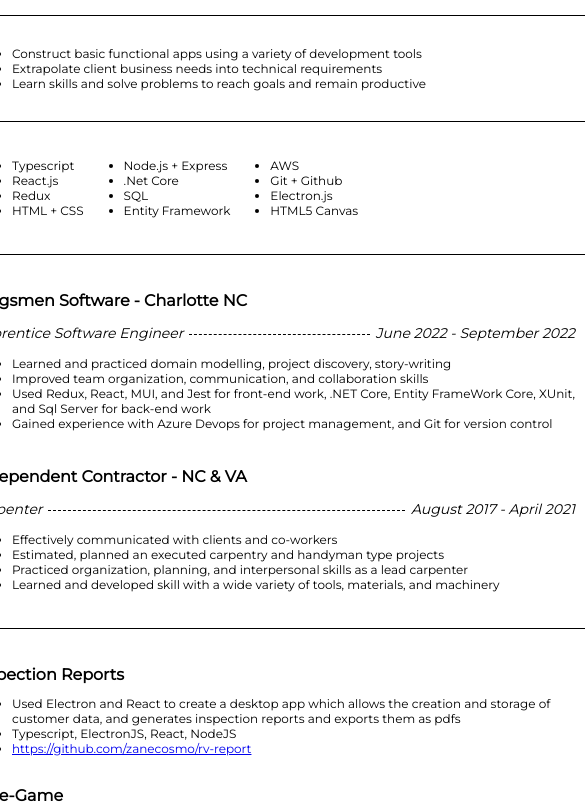
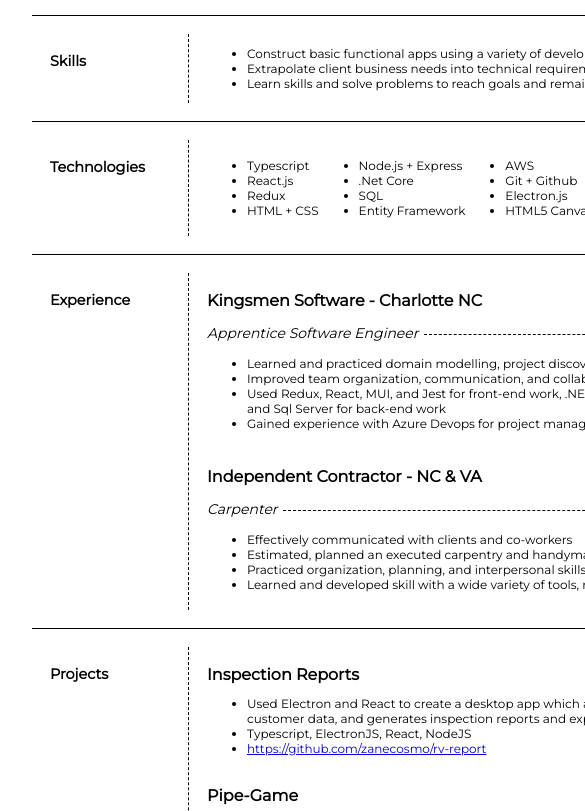
Before and after one commit to zanecosmo/zanecosmo.com, a plain HTML site: page resume/index.html in a window 390 px wide. Shown: the part 106-917 px from the top of the page, 585 px wide, since content can reach past the window. Drawn offline with Linux system fonts and the light colour scheme.

Commit message:
mobile resume

```diff
--- a/resume/style.css
+++ b/resume/style.css
@@ -163,3 +163,9 @@ footer {
 footer p {
   font-weight: bold;
 }
+
+@media screen and (max-width: 900px) {
+  body {
+    justify-content: start;
+  }
+}
```
